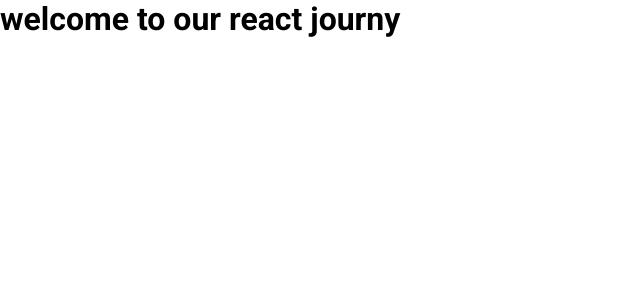
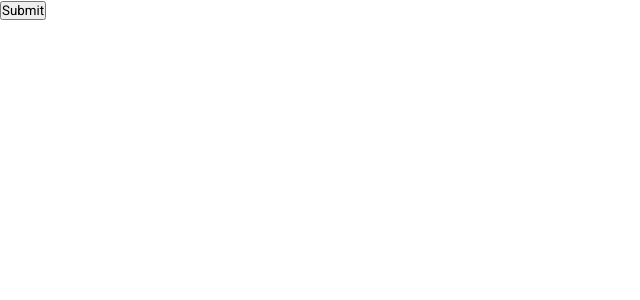
Before and after one commit to ishanrana363/Core-React-Pratice, a React (Vite) app: page / in a window 1280 px wide. Shown: the top 300 px of the page, without its empty margins (0-640 px from the left). Built offline with nearby package versions, Linux system fonts and the light colour scheme; a web font is replaced by a local one.

Commit message:
onclick method with 4 function done

```diff
--- a/src/App.jsx
+++ b/src/App.jsx
@@ -1,8 +1,9 @@
+import Home from "./components/Home";
 
 const App = () => {
   return (
     <div>
-        <h1>welcome to our react journy</h1>
+        <Home/>
     </div>
   );
 };
--- a/src/components/Home.jsx
+++ b/src/components/Home.jsx
@@ -0,0 +1,11 @@
+import Navbar from "../pages/Navbar";
+
+const Home = () => {
+    return (
+        <div>
+            <Navbar/>
+        </div>
+    );
+};
+
+export default Home;
--- a/src/pages/Navbar.jsx
+++ b/src/pages/Navbar.jsx
@@ -0,0 +1,23 @@
+const Navbar = () => {
+    let demo = () =>{
+        alert("Hello Ishan Rana")
+    }
+    return (
+        <div>
+            {/* Arrow Function **/}
+            {/* <button onClick={()=>{alert("Hello Ishan")}} >Submit</button> */}
+            {/* Onclick */}
+            {/* <button onClick={(alert("hello programmer"))} >Submit</button> */}
+            {/* Normal Function */}
+            {/* <button onClick={
+                function(){
+                    alert("Hello Ishan")
+                }
+            } >Submit</button> */}
+            <button onClick={demo} >Submit</button>
+
+        </div>
+    );
+};
+
+export default Navbar;
```
Also changed, not shown: src/components/Footer.jsx (+10 -0 lines), src/pages/Hero.jsx (+9 -0 lines).
